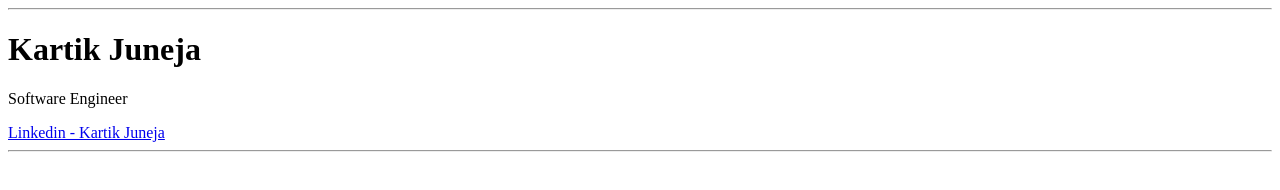
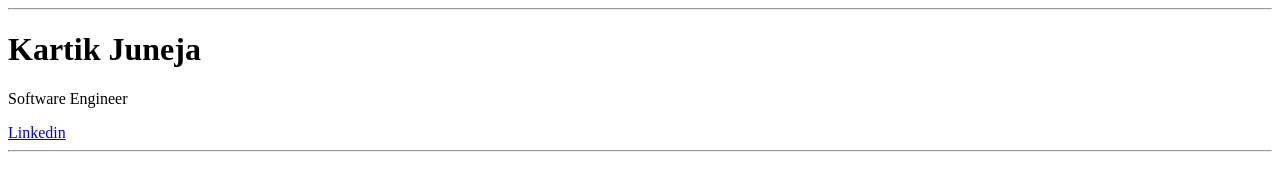
Before and after one commit to kartikjuneja/0, a plain HTML site: page index.html in a window 1280 px wide. Drawn offline with Linux system fonts and the light colour scheme.

Commit message:
Update index.html

```diff
--- a/index.html
+++ b/index.html
@@ -7,7 +7,7 @@
     <div>
       <div><h1>Kartik Juneja</h1></div>
       <div><p>Software Engineer</p></div>
-      <div><div class="LI-profile-badge"  data-version="v1" data-size="medium" data-locale="en_US" data-type="horizontal" data-theme="light" data-vanity="kartikjuneja"><a class="LI-simple-link" href='https://in.linkedin.com/in/kartikjuneja?trk=profile-badge'>Linkedin - Kartik Juneja</a></div></div>
+      <div><div class="LI-profile-badge"  data-version="v1" data-size="medium" data-locale="en_US" data-type="horizontal" data-theme="light" data-vanity="kartikjuneja"><a class="LI-simple-link" href='https://in.linkedin.com/in/kartikjuneja?trk=profile-badge'>Linkedin</a></div></div>
     </div>
     <footer><hr/</footer>
   </body>
```
